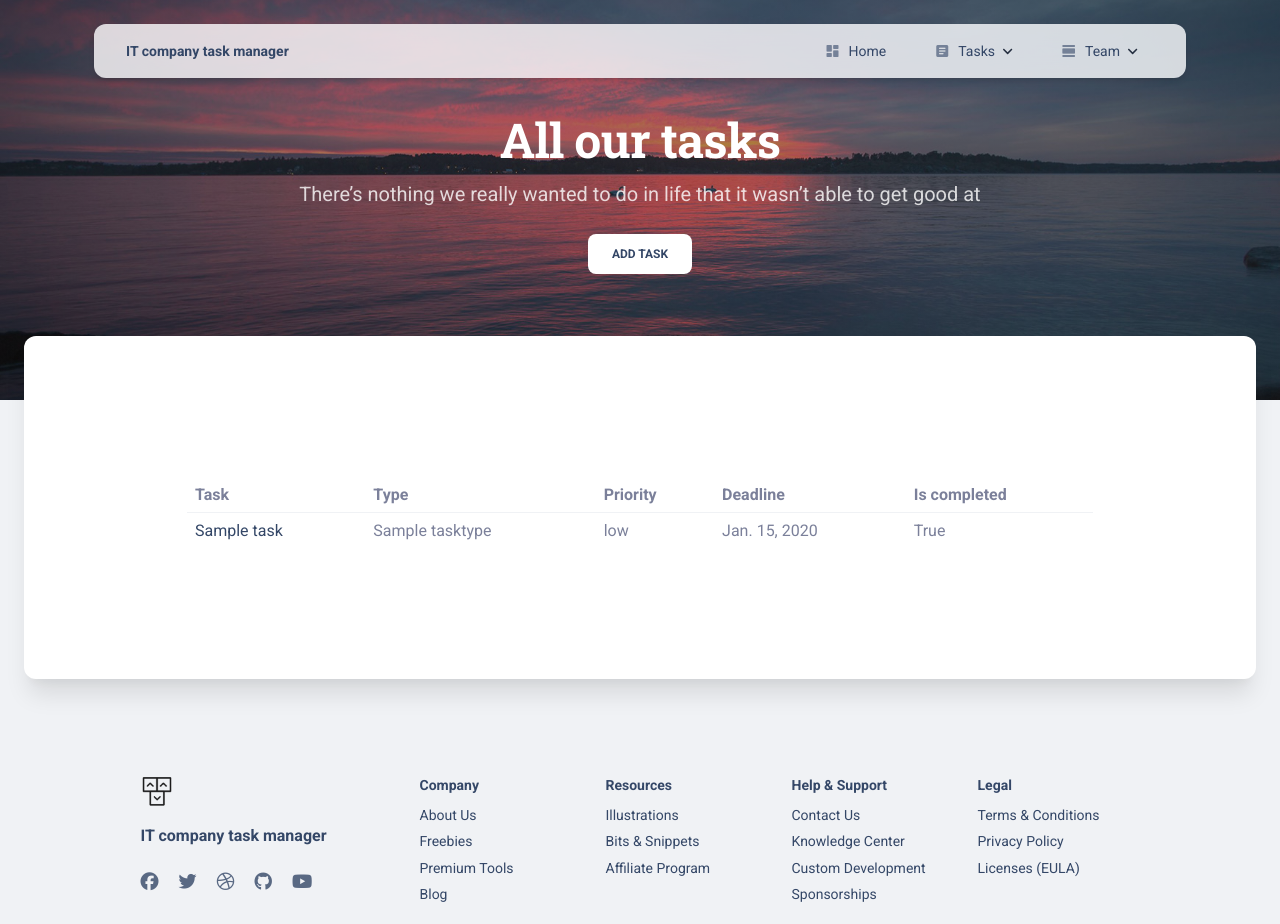
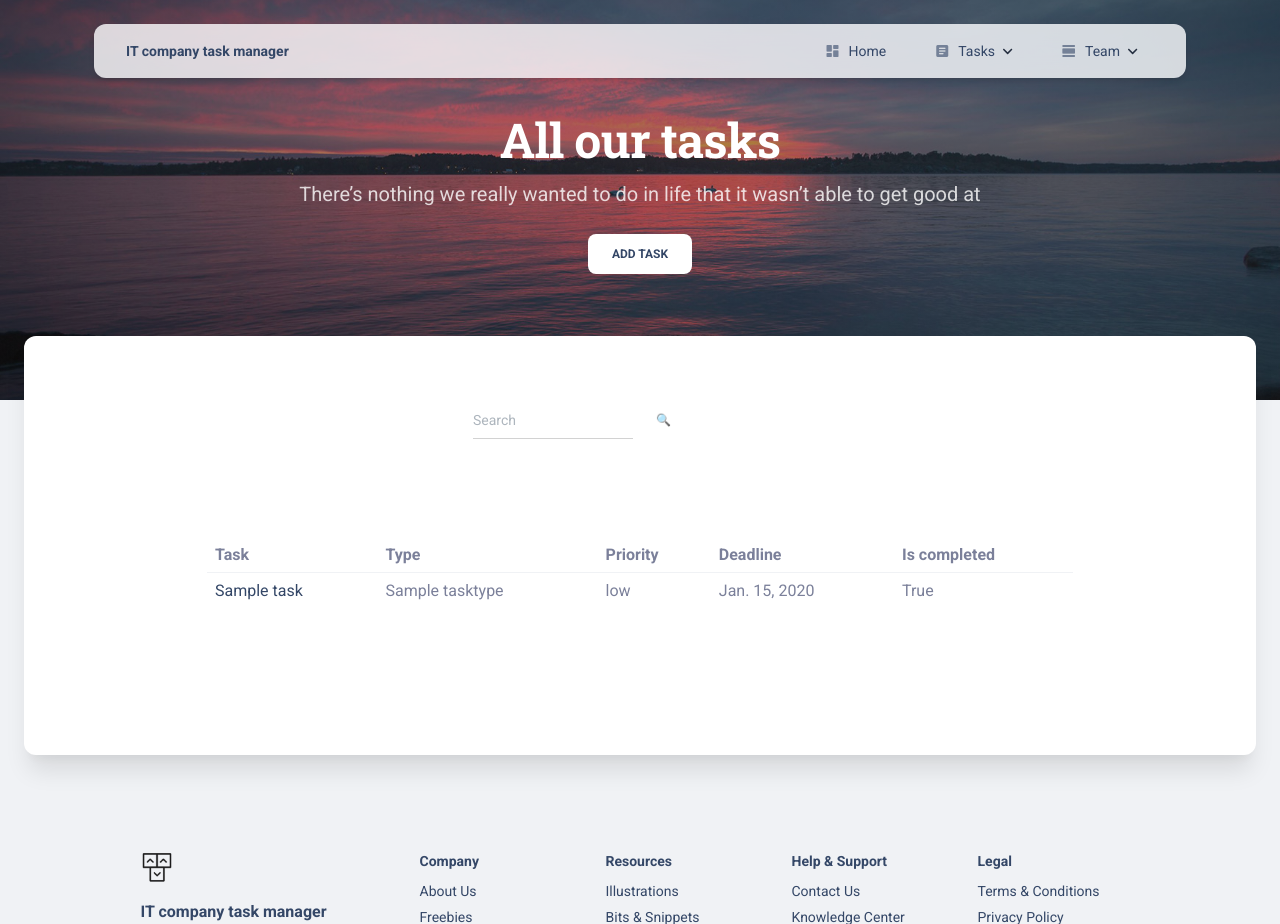
Before and after one commit to HalynaPetrova/it_company_task_manager, a Django app: page /tasks/ in a window 1280 px wide. Shown: the top 924 px of the page. Run offline with Django 4.2, Linux system fonts and the light colour scheme; tables that the repository leaves empty hold one stand-in row (values such as "Sample post"); some libraries are stand-ins or nearby versions.

Commit message:
Add search to task_list

```diff
--- a/task_manager/forms.py
+++ b/task_manager/forms.py
@@ -18,3 +18,11 @@ class WorkerForm(forms.ModelForm):
     class Meta:
         model = Worker
         fields = ("username", "first_name", "last_name", "position", "email",)
+
+
+class TaskSearchForm(forms.Form):
+    name = forms.CharField(max_length=50,
+                           required=False,
+                           label="",
+                           widget=forms.TextInput(attrs={
+                               "placeholder": "Search"}))
--- a/task_manager/views.py
+++ b/task_manager/views.py
@@ -2,7 +2,7 @@ from django.shortcuts import render
 from django.urls import reverse_lazy
 from django.views import generic
 
-from task_manager.forms import WorkerForm, TaskForm
+from task_manager.forms import WorkerForm, TaskForm, TaskSearchForm
 from task_manager.models import Task, Worker
 
 
@@ -30,6 +30,22 @@ def index(request):
 class TaskListView(generic.ListView):
     model = Task
     paginate_by = 5
+
+    def get_context_data(self, *, object_list=None, **kwargs):
+        context = super(TaskListView, self).get_context_data(**kwargs)
+        name = self.request.GET.get("name", "")
+        context["search_form"] = TaskSearchForm(initial={"name": name})
+
+        return context
+
+    def get_queryset(self):
+        queryset = Task.objects.all()
+        form = TaskSearchForm(self.request.GET)
+        if form.is_valid():
+            return queryset.filter(
+                name__icontains=form.cleaned_data["name"])
+
+        return queryset
 
 
 class TaskDetailView(generic.DetailView):
--- a/templates/includes/search.html
+++ b/templates/includes/search.html
@@ -1,9 +1,13 @@
+{% load crispy_forms_filters %}
+ <form action="" method="get" class="form-inline">
   <div class="container">
-    <div class="row justify-space-between py-sm-0">
+    <div class="row justify-content-lg-center py-sm-0">
       <div class="col-lg-4 mx-auto">
         <div class="input-group input-group-dynamic mb-1">
-          <span class="input-group-text"><i class="fas fa-search" aria-hidden="true"></i></span>
-          <input class="form-control" placeholder="Search" type="text" >
+          <span class="input-group-text"></span>
+          {{ search_form|crispy }}
+          <input class="btn btn-" value="🔍" placeholder="Search" type="submit" >
         </div>
       </div>
     </div>
+ </form>
--- a/templates/task_manager/task_list.html
+++ b/templates/task_manager/task_list.html
@@ -30,6 +30,9 @@
   <div class="card card-body shadow-xl mx-3 mx-md-4 mt-n6">
     <section class="py-sm-5 py-5 position-relative">
       <div class="container">
+        {% block search %}
+          {% include "includes/search.html" %}
+        {% endblock %}
         <br><br><br>
           <div class="row">
             <div class="col-10 mx-auto">
```
